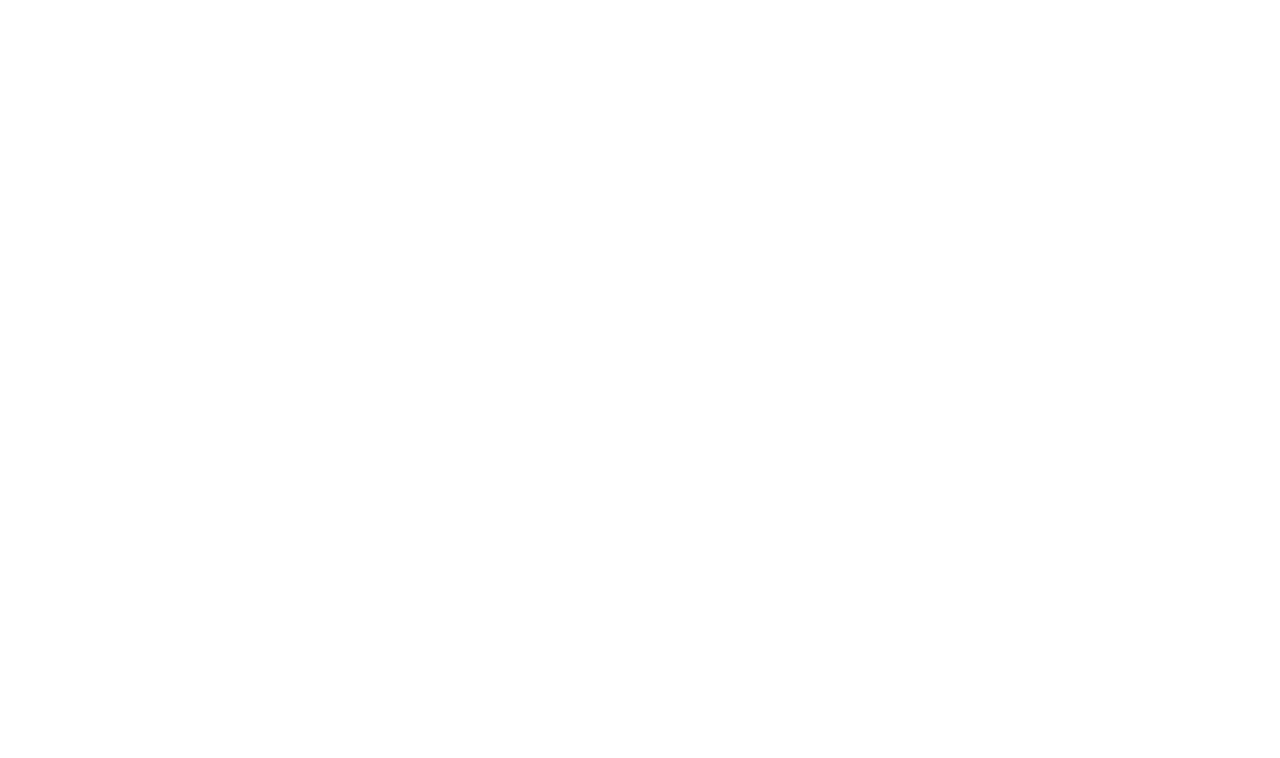
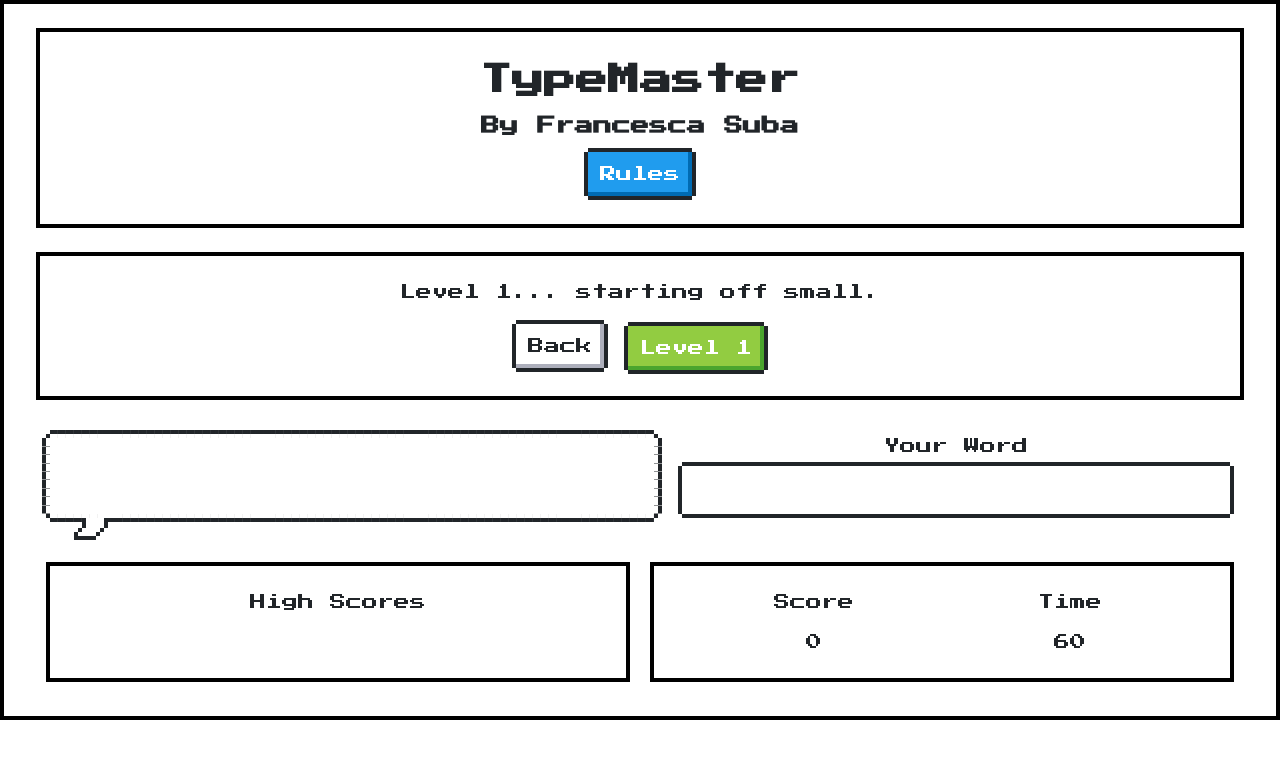
Before and after one commit to francescasuba/TypeMaster, a plain HTML site: page levelOne.html in a window 1280 px wide. Drawn offline with nearby package versions, Linux system fonts and the light colour scheme.

Commit message:
Styled level pages

```diff
--- a/levelOne.html
+++ b/levelOne.html
@@ -0,0 +1,91 @@
+<html>
+    <head>
+        <meta charset="utf-8">
+        <meta http-equiv="X-UA-Compatible" content="IE=edge">
+        <title>TypeMaster - Level 1</title>
+        <link href="https://unpkg.com/nes.css@latest/css/nes.min.css" rel="stylesheet" />
+        <link href="https://fonts.googleapis.com/css?family=Press+Start+2P" rel="stylesheet">
+        <link href="https://unpkg.com/nes.css/css/nes.css" rel="stylesheet" />
+
+        <style>
+        html, body, pre, code, kbd, samp {
+            font-family: "Press Start 2P";
+        }
+        </style>
+    </head>
+
+    <body>
+        <div class="nes-container with-title is-centered">
+            <div class="nes-container with-title is-centered">
+                <h1>TypeMaster</h1>
+            <h3>By Francesca Suba</h3>
+
+            <section>
+                <button id="rules-btn" type="button" class="nes-btn is-primary" onclick="document.getElementById('dialog-rounded').showModal();">
+                    Rules
+                </button>
+                <dialog class="nes-dialog is-rounded" id="dialog-rounded">
+                    <form method="dialog">
+                        <p class="title">Rules</p>
+                        <div class="lists">
+                            <ul class="nes-list is-circle">
+                                <li>Type as fast possible.</li>
+                                <li>No skips are allowed.</li>
+                                <li>Get a high score.</li>
+                            </ul>
+                          </div>
+                        <menu class="dialog-menu">
+                        <button class="nes-btn is-primary">Cool.</button>
+                        </menu>
+                  </form>
+                </dialog>
+              </section>
+            </div>
+
+            <br>
+
+            <div class="nes-container with-title is-centered">
+                <p>Level 1... starting off small.</p>
+                <button id="back" type="button" class="nes-btn" onClick="parent.location='index.html'">Back</button>
+                <button id="level-one-btn" type="button" class="nes-btn is-success" onClick="parent.location='levelOne.html'">Level 1</button>
+            </div>
+
+            <br>
+
+            <div class="wordsWrapper" style="display:flex">
+                <div class="nes-balloon from-left" style="flex: 1; margin: 10px;">
+                    <p class="words"></p>
+                </div>
+
+                <div class="nes-field" style="flex: 1; margin: 10px">
+                    <label for="name_field">Your Word</label>
+                    <input type="text" id="name_field" class="nes-input">
+                  </div>
+            </div>
+
+            <br>
+
+            <div class="wrapper" style="display:flex">
+                <div class="nes-container with-title is-centered" style="flex: 1; margin: 10px;">
+                    <p>High Scores</p>
+                </div>
+
+                <div class="nes-container with-title is-centered" style="flex: 1; margin: 10px">
+                    <div class="numbersWrapper" style="display:flex">
+                        <div class="scoreWrapper" style="flex: 1">
+                            <p>Score</p>
+                            <span class="score">0</span>
+                        </div>
+                        <div class="timeWrapper" style="flex: 1">
+                            <p>Time</p>
+                            <span class="time">60</span>
+                        </div>
+                    </div>
+                </div>
+            </div>
+        </div>
+
+    <script src="index.js"></script>
+
+    </body>
+</html>
```
Also changed, not shown: index.html (+0 -6 lines), levelThree.html (+91 -0 lines), levelTwo.html (+91 -0 lines).
